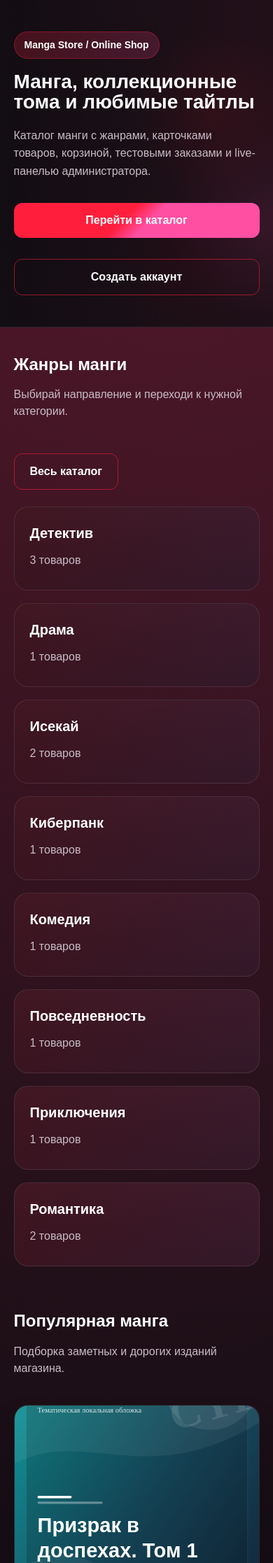
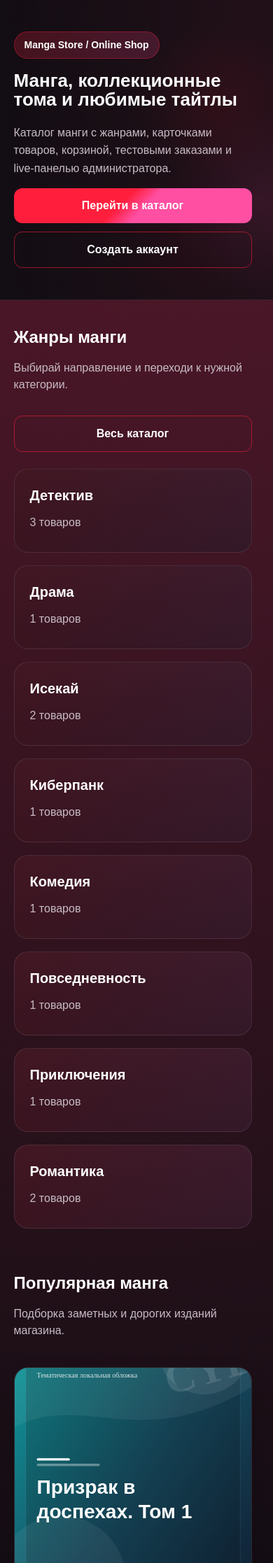
Before and after one commit to lisovaarzu/Manga_veb, a PHP site: page / in a window 390 px wide. Shown: the part 125-2359 px from the top of the page at 70% size. Run offline with PHP 8.4, Linux system fonts and the light colour scheme; data comes from the database, SQL or seed files in the repository.

Commit message:
Fix mobile homepage overflow

```diff
--- a/assets/css/style.css
+++ b/assets/css/style.css
@@ -111,6 +111,11 @@ select {
     border-bottom: 1px solid var(--border);
 }
 
+.hero > div {
+    width: 100%;
+    min-width: 0;
+}
+
 .hero h1 {
     font-size: 52px;
     max-width: 760px;
@@ -136,11 +141,12 @@ select {
 
 .product-grid {
     display: grid;
-    grid-template-columns: repeat(4, 1fr);
+    grid-template-columns: repeat(4, minmax(0, 1fr));
     gap: 24px;
 }
 
 .product-card {
+    min-width: 0;
     background: linear-gradient(180deg, var(--card), #151016);
     border: 1px solid var(--border);
     border-radius: 20px;
@@ -395,6 +401,11 @@ textarea.form-control {
     margin-bottom: 24px;
 }
 
+.page-title > div {
+    min-width: 0;
+    max-width: 100%;
+}
+
 .empty {
     padding: 30px;
     background: var(--card);
@@ -405,7 +416,7 @@ textarea.form-control {
 
 @media (max-width: 1200px) {
     .product-grid {
-        grid-template-columns: repeat(3, 1fr);
+        grid-template-columns: repeat(3, minmax(0, 1fr));
     }
 
     .hero h1 {
@@ -421,7 +432,7 @@ textarea.form-control {
     }
 
     .product-grid {
-        grid-template-columns: repeat(2, 1fr);
+        grid-template-columns: repeat(2, minmax(0, 1fr));
     }
 
     .hero {
@@ -436,28 +447,52 @@ textarea.form-control {
         align-items: flex-start;
         flex-direction: column;
     }
+
+    .page-title > div {
+        width: 100%;
+    }
 }
 
 @media (max-width: 520px) {
+    html,
+    body {
+        max-width: 100%;
+        overflow-x: hidden;
+    }
+
     .container {
         padding: 35px 5%;
     }
 
     .product-grid {
-        grid-template-columns: 1fr;
+        grid-template-columns: minmax(0, 1fr);
     }
 
     .hero {
+        display: block;
         min-height: 360px;
         padding: 45px 5%;
     }
 
+    .hero > div,
+    .page-title,
+    .page-title > div,
+    .home-section {
+        width: 100%;
+        max-width: 340px;
+        min-width: 0;
+    }
+
     .hero h1 {
-        font-size: 28px;
+        font-size: 26px;
+        max-width: 340px;
+        overflow-wrap: break-word;
     }
 
     .hero p {
         font-size: 16px;
+        max-width: 340px;
+        overflow-wrap: break-word;
     }
 
     .form-box {
@@ -475,12 +510,16 @@ textarea.form-control {
 
     .hero-actions,
     .filter-actions {
+        display: block;
         width: 100%;
+        max-width: 340px;
     }
 
     .hero-actions .btn,
     .filter-actions .btn {
+        display: block;
         width: 100%;
+        max-width: 100%;
     }
 }
 
@@ -492,7 +531,7 @@ textarea.form-control {
 
 .catalog-filter {
     display: grid;
-    grid-template-columns: 1.5fr 1fr auto;
+    grid-template-columns: minmax(0, 1.5fr) minmax(0, 1fr) auto;
     gap: 18px;
     align-items: end;
     background: linear-gradient(180deg, var(--card), #151016);
@@ -1071,11 +1110,12 @@ textarea.form-control {
 
 .category-grid {
     display: grid;
-    grid-template-columns: repeat(4, 1fr);
+    grid-template-columns: repeat(4, minmax(0, 1fr));
     gap: 18px;
 }
 
 .category-card {
+    min-width: 0;
     min-height: 120px;
     padding: 22px;
     background:
@@ -1106,12 +1146,13 @@ textarea.form-control {
 
 .stats-grid {
     display: grid;
-    grid-template-columns: repeat(5, 1fr);
+    grid-template-columns: repeat(5, minmax(0, 1fr));
     gap: 18px;
     margin-bottom: 30px;
 }
 
 .stat-card {
+    min-width: 0;
     padding: 22px;
     background:
         linear-gradient(135deg, rgba(255, 31, 61, 0.15), rgba(255, 79, 163, 0.12)),
@@ -1204,11 +1245,11 @@ textarea.form-control {
 
 @media (max-width: 1200px) {
     .stats-grid {
-        grid-template-columns: repeat(3, 1fr);
+        grid-template-columns: repeat(3, minmax(0, 1fr));
     }
 
     .category-grid {
-        grid-template-columns: repeat(3, 1fr);
+        grid-template-columns: repeat(3, minmax(0, 1fr));
     }
 }
 
@@ -1218,21 +1259,52 @@ textarea.form-control {
     }
 
     .stats-grid {
-        grid-template-columns: repeat(2, 1fr);
+        grid-template-columns: repeat(2, minmax(0, 1fr));
     }
 
     .category-grid {
-        grid-template-columns: repeat(2, 1fr);
+        grid-template-columns: repeat(2, minmax(0, 1fr));
     }
 }
 
 @media (max-width: 520px) {
     .stats-grid,
     .category-grid {
-        grid-template-columns: 1fr;
+        grid-template-columns: minmax(0, 1fr);
     }
 
     .mini-order {
         flex-direction: column;
     }
 }
+
+@media (max-width: 520px) {
+    .header,
+    .hero,
+    .container,
+    .site-footer {
+        width: 100%;
+        max-width: 100%;
+    }
+
+    .hero-actions {
+        flex-direction: column;
+        align-items: stretch;
+        gap: 12px;
+        width: 100%;
+        max-width: 340px;
+    }
+
+    .hero-actions .btn,
+    .page-title .btn {
+        width: 100%;
+        margin-top: 0;
+    }
+
+    .hero h1,
+    .hero p,
+    .page-subtitle {
+        max-width: 340px;
+        overflow-wrap: break-word;
+    }
+}
```
